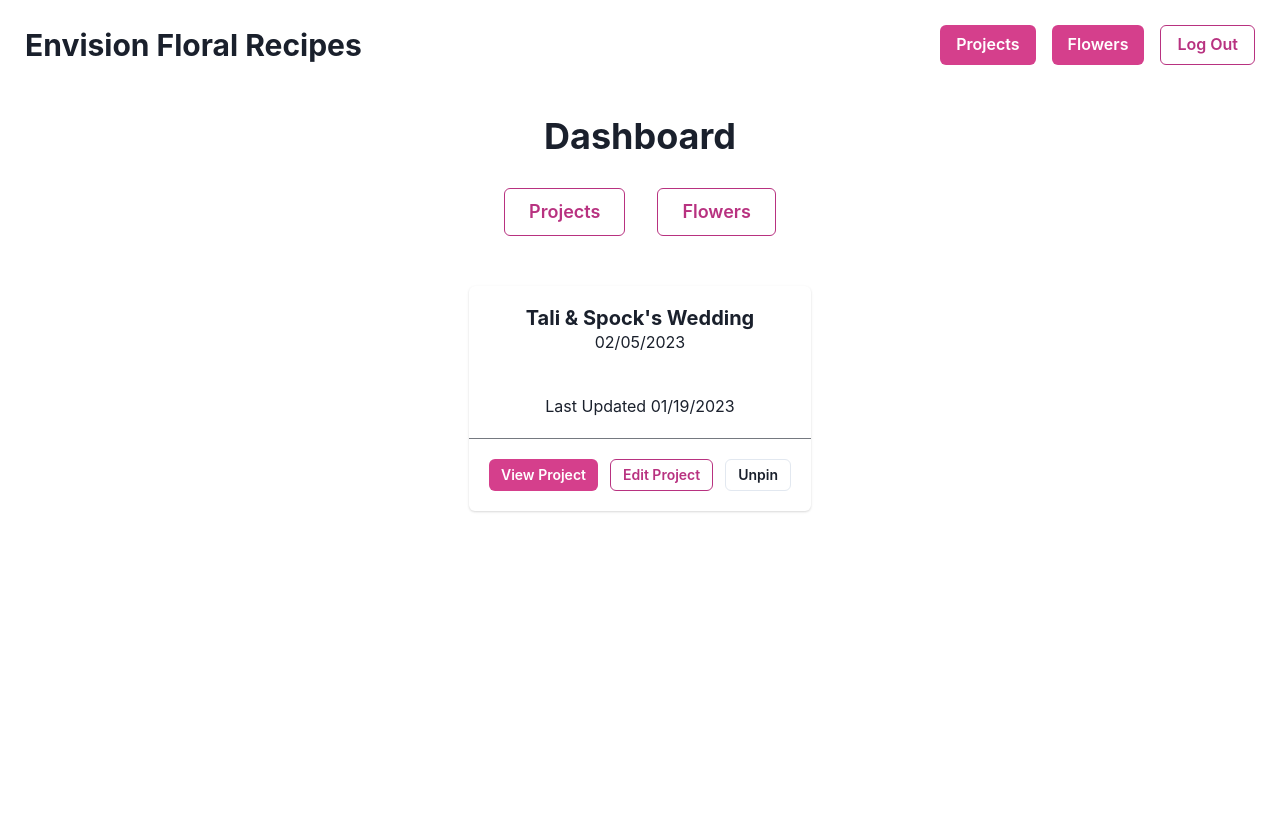
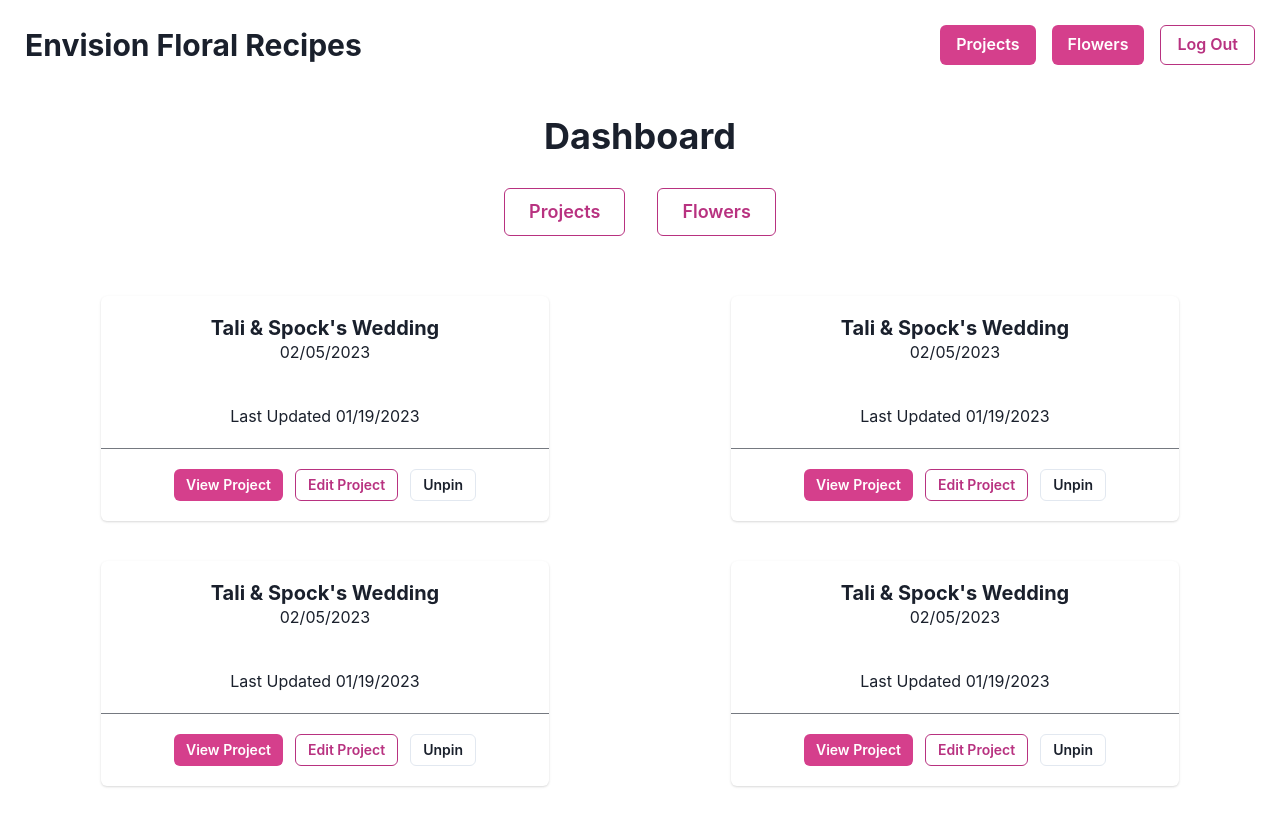
Before and after one commit to solidquartz/floral-recipes, a React (Create React App) app in the folder client/: page / in a window 1280 px wide. Built offline with nearby package versions, Linux system fonts and the light colour scheme.

Commit message:
Change pinned cards to grid layout

```diff
--- a/client/src/pages/Dashboard.tsx
+++ b/client/src/pages/Dashboard.tsx
@@ -7,6 +7,7 @@ import {
   Flex,
   Heading,
   Spacer,
+  SimpleGrid
 } from "@chakra-ui/react";
 import React from "react";
 import { Header, ProjectCard } from "./components";
@@ -14,7 +15,6 @@ import { Header, ProjectCard } from "./components";
 export const Dashboard: React.FC = () => {
   return (
     <>
-
       {/* Navbar */}
       <Header />
 
@@ -37,9 +37,21 @@ export const Dashboard: React.FC = () => {
       </Flex>
 
       {/* Pinned Projects */}
-      <Flex align="center" m="auto" justify="center" p="20px">
-        <ProjectCard />
-      </Flex>
+      <SimpleGrid columns={3} spacing={10} minChildWidth="400px" p="30px">
+        <Box>
+          <ProjectCard />
+        </Box>
+        <Box>
+          <ProjectCard />
+        </Box>
+        <Box>
+          <ProjectCard />
+        </Box>
+        <Box>
+          <ProjectCard />
+        </Box>
+
+      </SimpleGrid>
     </>
   );
 };
--- a/client/src/pages/components/ProjectCard.tsx
+++ b/client/src/pages/components/ProjectCard.tsx
@@ -15,7 +15,7 @@ import {
 
 export const ProjectCard: React.FC = () => {
   return (
-    <Card maxW="md" maxH="md">
+    <Card maxW="md" maxH="md" m="auto">
       <CardHeader>
         <Flex direction="column" align="center">
           <Heading size="md">Tali & Spock's Wedding</Heading>
```
